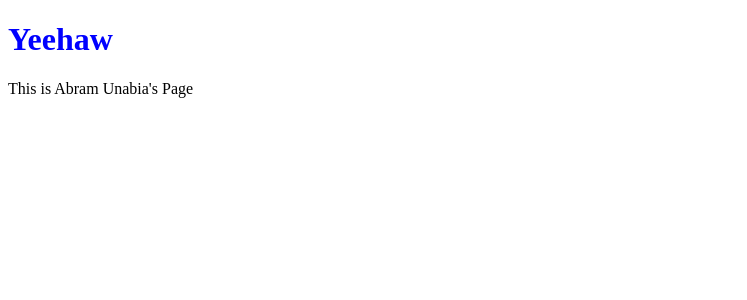
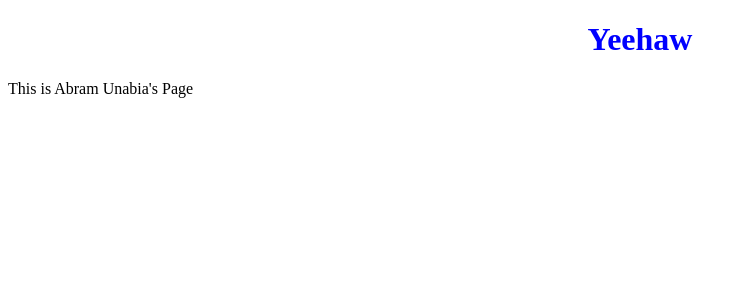
Before and after one commit to unabiabram/unabiabram.github.io, a Jekyll site: the page index.html, which Jekyll copies as it is, in a window 1280 px wide. Shown: the top 300 px of the page, without its empty margins (0-747 px from the left). Built offline with Jekyll 4.4.1, drawn with Linux system fonts in a browser that asks for light colours.

Commit message:
Update index.html

```diff
--- a/index.html
+++ b/index.html
@@ -2,8 +2,7 @@
 <style>
   h1{
     color: blue;
-    align-content: center;
-    align-self: center;
+    text-align: center;
   }
   p{
     align-content: center;
```
